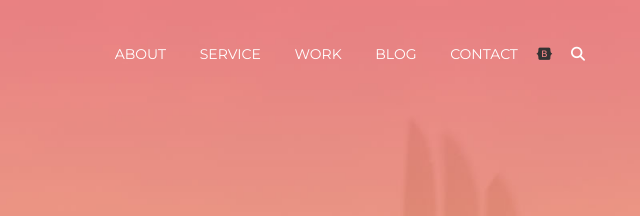
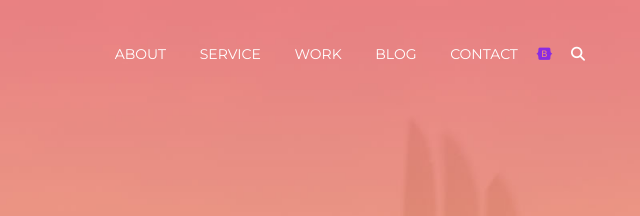
Before and after one commit to Tawr0n/Web_programming_23_9, a website: page app/index.html in a window 1280 px wide. Shown: the top 216 px of the page, 640-1280 px from the left. Drawn offline with nearby package versions, Linux system fonts and the light colour scheme.

Commit message:
Лабораторні роботи

```diff
--- a/app/index.html
+++ b/app/index.html
@@ -28,6 +28,7 @@
                 <a class="nav_link" data-scroll="#works" href="#">Work</a>
                 <a class="nav_link" data-scroll="#blog" href="#">Blog</a>
                 <a class="nav_link" data-scroll="#footer" href="#">Contact</a>
+                <a class="nav_link-bootstrap" href="html/bootstrap.html">
                     <i class="fab fa-bootstrap"></i></a>
                 <a class="nav_link" href="#">
                     <i class="fas fa-search"></i>
```
